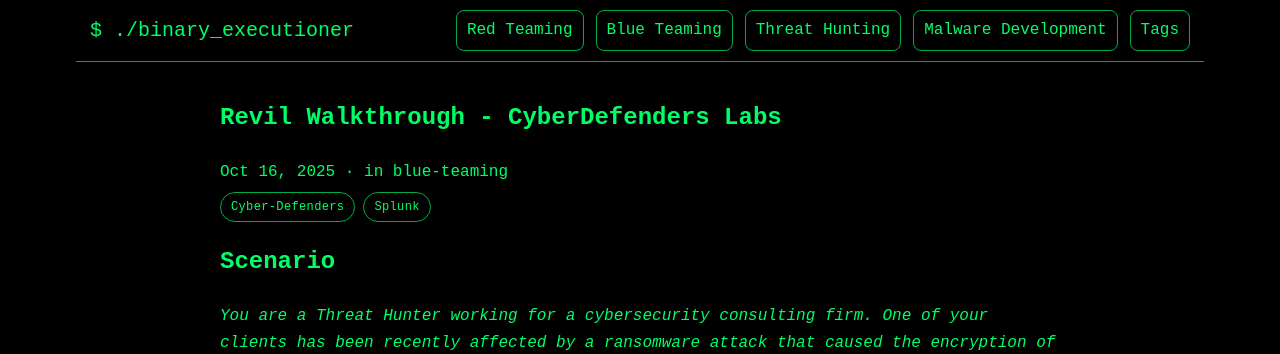
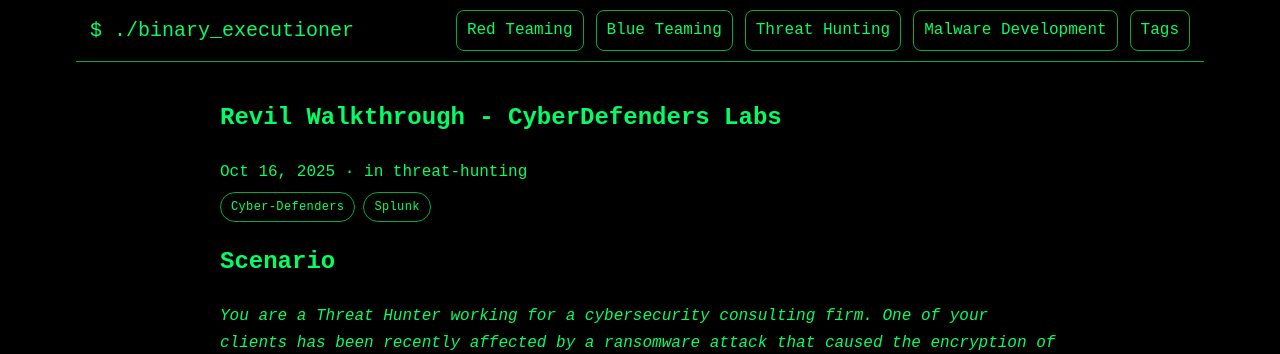
Before and after one commit to BinaryExecutioner/BinaryExecutioner.github.io, a Jekyll site: the page built from _posts/2025-10-16-CYDEF_Revil.md, in a window 1280 px wide and 900 px high. Shown: the top 354 px of the window. Built offline with Jekyll 4.4.1, drawn with Linux system fonts in a browser that asks for light colours.

Commit message:
Added changes

```diff
--- a/_posts/2025-10-16-CYDEF_Revil.md
+++ b/_posts/2025-10-16-CYDEF_Revil.md
@@ -1,7 +1,7 @@
 ---
 title: 'Revil Walkthrough - CyberDefenders Labs'
 date: 2025-10-16 18:00:00 +0530
-categories: [blue-teaming]
+categories: [threat-hunting]
 tags:
 - Cyber-Defenders
 - Splunk
```
